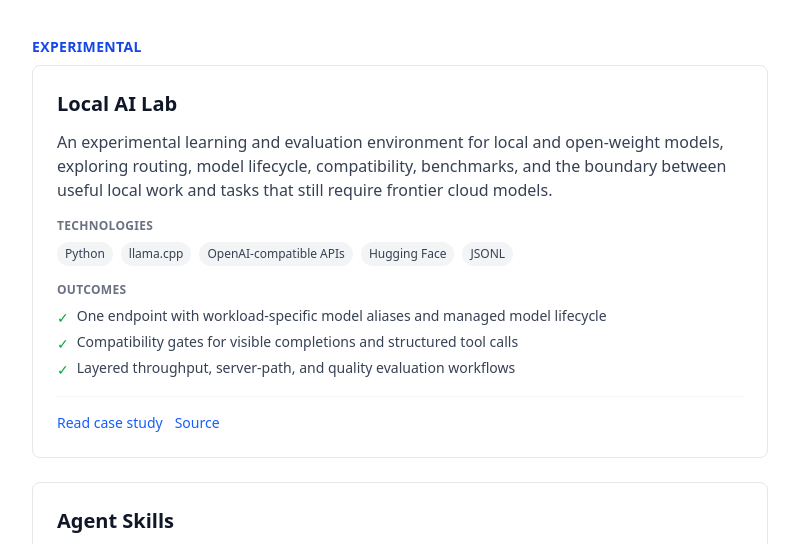
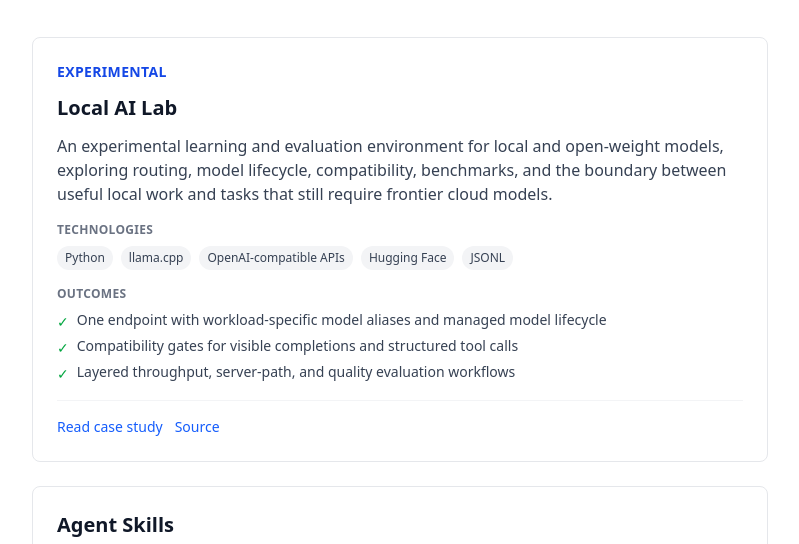
Before and after one commit to erik-fryscok/erikfryscok.com, an Astro site: page /projects in a window 1280 px wide. Shown: the part 220-764 px from the top of the page, without its empty margins (240-1039 px from the left). Built offline with nearby package versions, Linux system fonts and the light colour scheme; Astro itself is replaced by a stand-in of ours.

Commit message:
fix: attach experimental label to project card

```diff
--- a/src/components/ProjectCard.astro
+++ b/src/components/ProjectCard.astro
@@ -7,16 +7,22 @@ interface Link {
 
 interface Props {
   title: string;
+  supportingLabel?: string;
   description: string;
   technologies: string[];
   outcomes?: string[];
   links?: Link[];
 }
 
-const { title, description, technologies, outcomes, links } = Astro.props;
+const { title, supportingLabel, description, technologies, outcomes, links } = Astro.props;
 ---
 
 <article class="border border-gray-200 rounded-lg p-6 flex flex-col">
+  {supportingLabel && (
+    <p class="text-sm font-semibold uppercase tracking-wide text-blue-700 mb-3">
+      {supportingLabel}
+    </p>
+  )}
   <h2 class="text-xl font-semibold mb-3">{title}</h2>
   <p class="text-gray-700 mb-4">{description}</p>
 
--- a/src/pages/projects.astro
+++ b/src/pages/projects.astro
@@ -81,20 +81,14 @@ const projects: Project[] = [
 
     <div class="grid grid-cols-1 gap-6">
       {projects.map((project) => (
-        <div>
-          {project.supportingLabel && (
-            <p class="text-sm font-semibold uppercase tracking-wide text-blue-700 mb-2">
-              {project.supportingLabel}
-            </p>
-          )}
         <ProjectCard
           title={project.title}
+          supportingLabel={project.supportingLabel}
           description={project.description}
           technologies={project.technologies}
           outcomes={project.outcomes}
           links={project.links}
         />
-        </div>
       ))}
     </div>
 
--- a/tests/local-ai-lab-case-study.test.mjs
+++ b/tests/local-ai-lab-case-study.test.mjs
@@ -30,7 +30,7 @@ test("Local AI Lab leads Projects with calibrated framing and working project li
   assert.ok(agentSkillsPosition < websitePosition, "expected Agent Skills before erikfryscok.com");
   assert.match(
     html,
-    /<div><p[^>]*>EXPERIMENTAL<\/p><article[^>]*><h2[^>]*>Local AI Lab<\/h2>/,
+    /<article[^>]*><p[^>]*>EXPERIMENTAL<\/p><h2[^>]*>Local AI Lab<\/h2>/,
   );
   assert.ok(visibleText.includes(projectsIntroduction));
   assert.ok(visibleText.includes(projectDescription));
```
Lines whose indentation alone changed are shown as unchanged.
